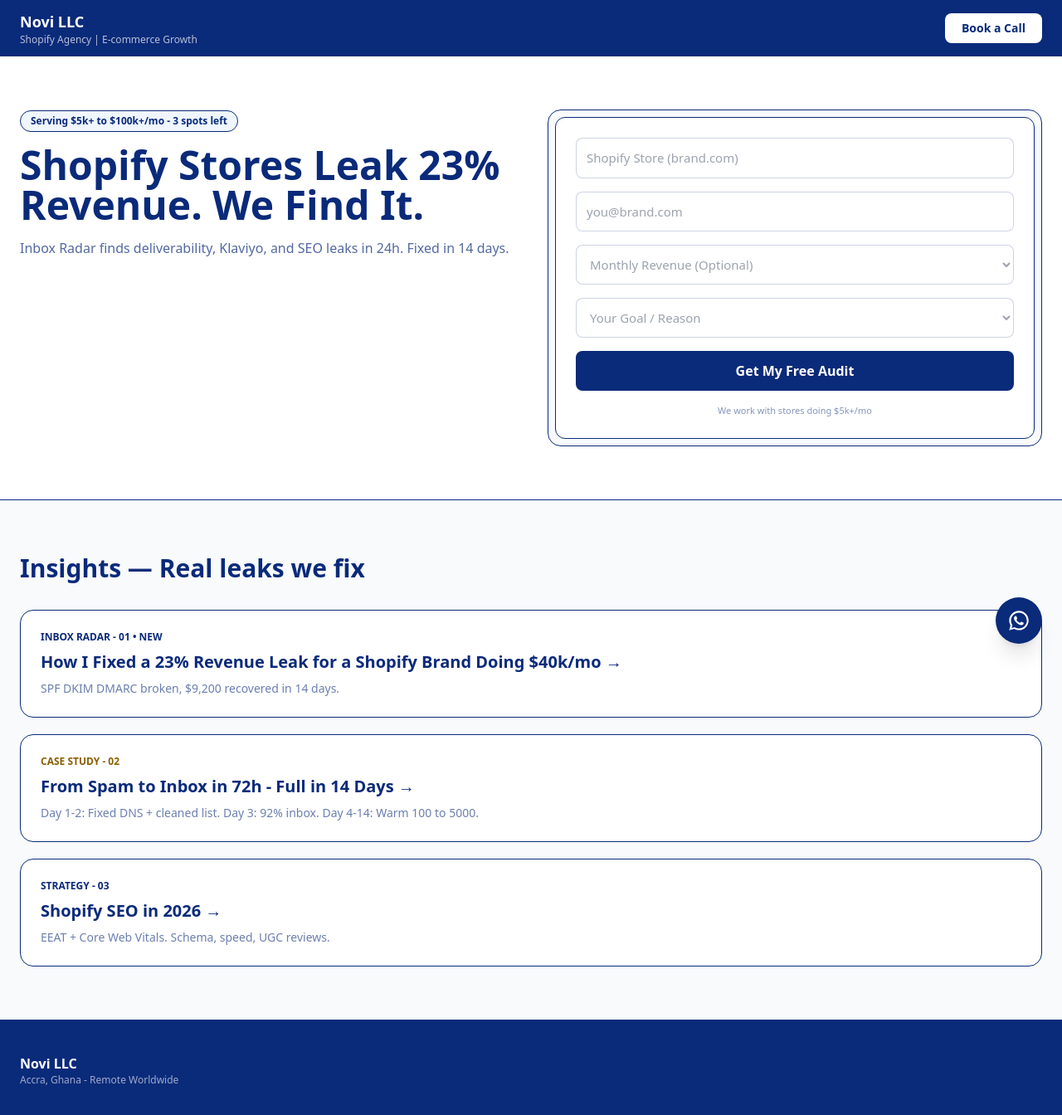
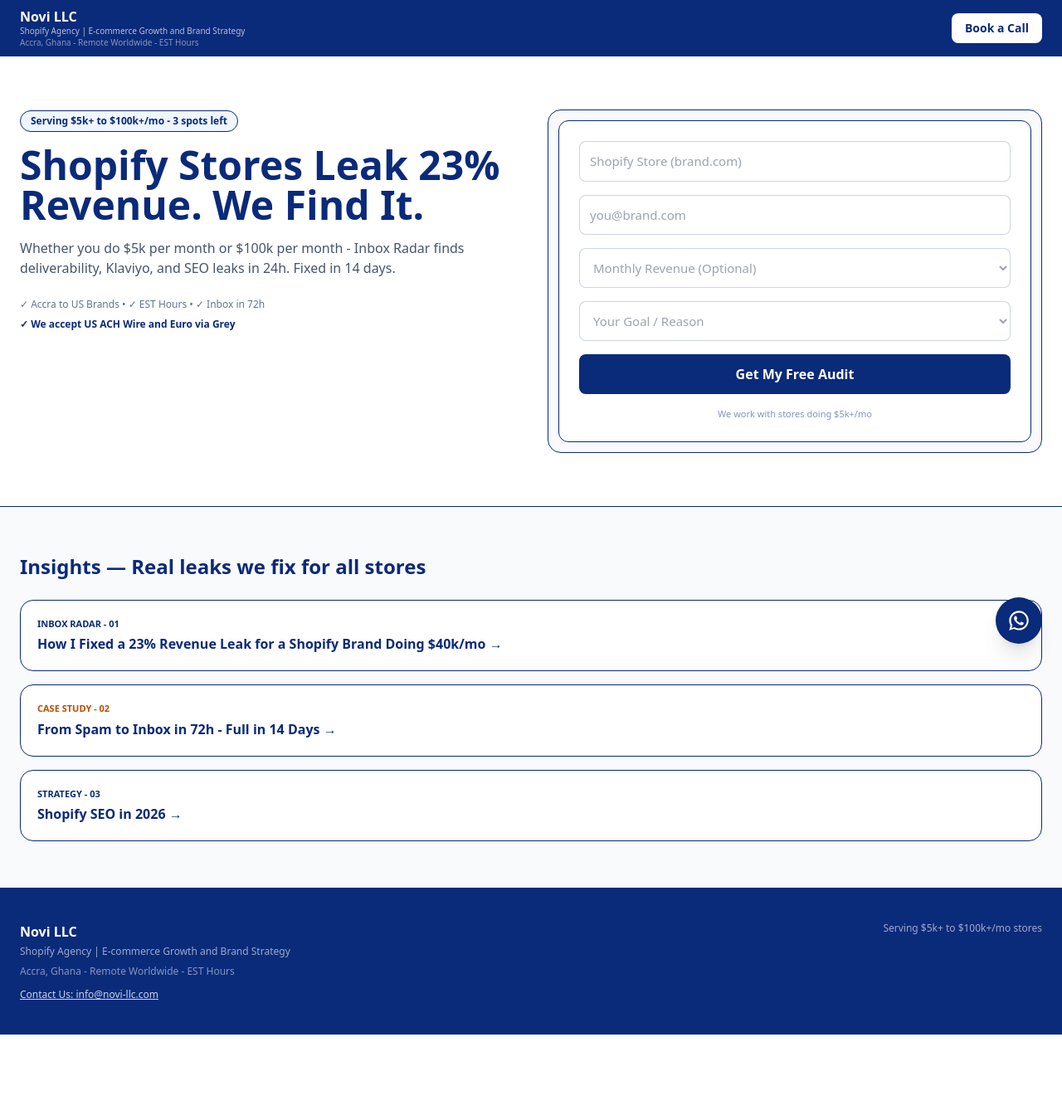
Before and after one commit to NOVI-I6699-cmd/portfolio-starter-kit, a Next.js app: page / in a window 1280 px wide. Shown: the top 1344 px of the page at 83% size. After the commit the page ends 1247 px from the top, so only its background shows below. Built offline with nearby package versions, Linux system fonts and the light colour scheme.

Commit message:
Update page.tsx

```diff
--- a/app/page.tsx
+++ b/app/page.tsx
@@ -2,17 +2,64 @@
 import Link from 'next/link'
 import AuditForm from "./components/AuditForm"
 import WhatsAppButton from "./components/WhatsAppButton"
+
 export default function Home(){
-return(
-<main className="bg-white">
-<header className="bg-[#0A2A7A] text-white sticky top-0 z-50"><div className="max-w-7xl mx-auto px-6 py-3 flex justify-between items-center"><div><div className="font-bold text-lg">Novi LLC</div><div className="text-xs opacity-70">Shopify Agency | E-commerce Growth</div></div><a href="mailto:info@novi-llc.com" className="bg-white text-[#0A2A7A] px-5 py-2 rounded-lg text-sm font-bold">Book a Call</a></div></header>
-<section className="max-w-7xl mx-auto px-6 py-16 grid md:grid-cols-2 gap-10"><div><div className="text-xs font-semibold px-3 py-1 rounded-full bg-blue-50 border inline-block">Serving $5k+ to $100k+/mo - 3 spots left</div><h1 className="mt-4 text-5xl font-bold text-[#0A2A7A] leading-none">Shopify Stores Leak 23% Revenue. We Find It.</h1><p className="mt-4 opacity-70">Inbox Radar finds deliverability, Klaviyo, and SEO leaks in 24h. Fixed in 14 days.</p></div><div className="bg-slate-50 p-2 rounded-2xl border"><AuditForm /></div></section>
-<section className="bg-slate-50 border-y py-16"><div className="max-w-7xl mx-auto px-6"><h2 className="text-3xl font-bold text-[#0A2A7A]">Insights — Real leaks we fix</h2><div className="mt-8 grid gap-5">
-<Link href="/insights/how-i-fixed-23-percent-revenue-leak-shopify" className="block bg-white rounded-2xl border p-6 hover:shadow"><div className="text-xs font-bold text-[#0A2A7A]">INBOX RADAR - 01 • NEW</div><div className="mt-2 text-xl font-bold text-[#0A2A7A]">How I Fixed a 23% Revenue Leak for a Shopify Brand Doing $40k/mo →</div><div className="mt-2 text-sm opacity-60">SPF DKIM DMARC broken, $9,200 recovered in 14 days.</div></Link>
-<Link href="/insights/from-spam-to-inbox-72h" className="block bg-white rounded-2xl border p-6 hover:shadow"><div className="text-xs font-bold text-[#8B5E00]">CASE STUDY - 02</div><div className="mt-2 text-xl font-bold text-[#0A2A7A]">From Spam to Inbox in 72h - Full in 14 Days →</div><div className="mt-2 text-sm opacity-60">Day 1-2: Fixed DNS + cleaned list. Day 3: 92% inbox. Day 4-14: Warm 100 to 5000.</div></Link>
-<Link href="/insights/shopify-seo-2026" className="block bg-white rounded-2xl border p-6 hover:shadow"><div className="text-xs font-bold">STRATEGY - 03</div><div className="mt-2 text-xl font-bold text-[#0A2A7A]">Shopify SEO in 2026 →</div><div className="mt-2 text-sm opacity-60">EEAT + Core Web Vitals. Schema, speed, UGC reviews.</div></Link>
-</div></div></section>
-<footer className="bg-[#0A2A7A] text-white py-10"><div className="max-w-7xl mx-auto px-6"><div className="font-bold">Novi LLC</div><div className="text-xs opacity-60">Accra, Ghana - Remote Worldwide</div></div></footer>
-<WhatsAppButton />
-</main>
-)}
+ return(
+  <main className="bg-white">
+   <header className="bg-[#0A2A7A] text-white sticky top-0 z-50">
+    <div className="max-w-7xl mx-auto px-6 py-3 flex justify-between items-center">
+     <div className="leading-none">
+      <div className="font-bold text-[16px]">Novi LLC</div>
+      <div className="text-[10px] mt-1 opacity-70">Shopify Agency | E-commerce Growth and Brand Strategy</div>
+      <div className="text-[10px] mt-1 opacity-50">Accra, Ghana - Remote Worldwide - EST Hours</div>
+     </div>
+     <a href="mailto:info@novi-llc.com" className="bg-white text-[#0A2A7A] px-4 py-2 rounded-lg text-sm font-bold">Book a Call</a>
+    </div>
+   </header>
+
+   <section className="max-w-7xl mx-auto px-6 py-16 grid md:grid-cols-2 gap-10 items-start">
+    <div>
+     <div className="inline-flex text-xs font-semibold px-3 py-1 rounded-full bg-blue-50 border text-[#0A2A7A]">Serving $5k+ to $100k+/mo - 3 spots left</div>
+     <h1 className="mt-4 text-5xl font-bold text-[#0A2A7A] leading-none">Shopify Stores Leak 23% Revenue. We Find It.</h1>
+     <p className="mt-4 text-slate-600">Whether you do $5k per month or $100k per month - Inbox Radar finds deliverability, Klaviyo, and SEO leaks in 24h. Fixed in 14 days.</p>
+     <div className="mt-6 text-xs text-slate-500">✓ Accra to US Brands • ✓ EST Hours • ✓ Inbox in 72h</div>
+     <div className="mt-2 text-xs font-semibold text-[#0A2A7A]">✓ We accept US ACH Wire and Euro via Grey</div>
+    </div>
+    <div className="bg-slate-50 p-3 rounded-2xl border"><AuditForm /></div>
+   </section>
+
+   <section className="bg-slate-50 border-y py-14">
+    <div className="max-w-7xl mx-auto px-6">
+     <h2 className="text-2xl font-bold text-[#0A2A7A]">Insights — Real leaks we fix for all stores</h2>
+     <div className="mt-6 grid gap-4">
+      <Link href="/insights/how-i-fixed-23-percent-revenue-leak-shopify" className="block bg-white border rounded-2xl p-5 hover:shadow">
+       <div className="text-[11px] font-bold text-[#0A2A7A]">INBOX RADAR - 01</div>
+       <div className="font-bold text-[#0A2A7A] mt-1">How I Fixed a 23% Revenue Leak for a Shopify Brand Doing $40k/mo →</div>
+      </Link>
+      <Link href="/insights/from-spam-to-inbox-72h" className="block bg-white border rounded-2xl p-5 hover:shadow">
+       <div className="text-[11px] font-bold text-amber-700">CASE STUDY - 02</div>
+       <div className="font-bold text-[#0A2A7A] mt-1">From Spam to Inbox in 72h - Full in 14 Days →</div>
+      </Link>
+      <Link href="/insights/shopify-seo-2026" className="block bg-white border rounded-2xl p-5 hover:shadow">
+       <div className="text-[11px] font-bold">STRATEGY - 03</div>
+       <div className="font-bold text-[#0A2A7A] mt-1">Shopify SEO in 2026 →</div>
+      </Link>
+     </div>
+    </div>
+   </section>
+
+   <footer className="bg-[#0A2A7A] text-white py-10">
+    <div className="max-w-7xl mx-auto px-6 flex justify-between">
+     <div>
+      <div className="font-bold">Novi LLC</div>
+      <div className="text-xs mt-1 opacity-60">Shopify Agency | E-commerce Growth and Brand Strategy</div>
+      <div className="text-xs mt-2 opacity-50">Accra, Ghana - Remote Worldwide - EST Hours</div>
+      <div className="text-xs mt-3"><a href="mailto:info@novi-llc.com" className="underline opacity-80">Contact Us: info@novi-llc.com</a></div>
+     </div>
+     <div className="text-xs opacity-60">Serving $5k+ to $100k+/mo stores</div>
+    </div>
+   </footer>
+   <WhatsAppButton />
+  </main>
+ )
+}
```
